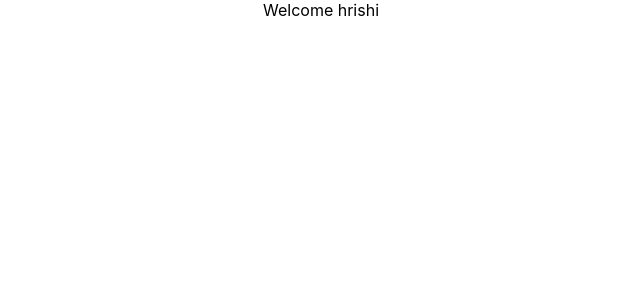
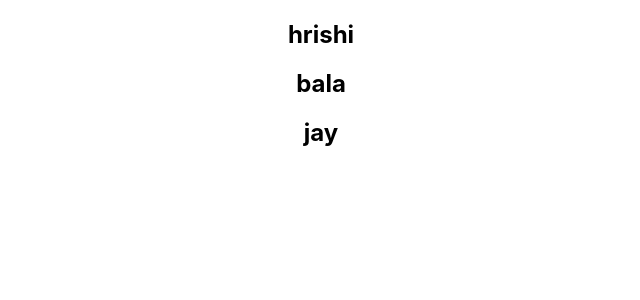
Before and after one commit to hrishi123-cpu/react-practice, a React (Create React App) app: page / in a window 1280 px wide. Shown: the top 300 px of the page, without its empty margins (319-959 px from the left). Built offline with nearby package versions, Linux system fonts and the light colour scheme.

Commit message:
List rendering - namelist.js

```diff
--- a/src/App.js
+++ b/src/App.js
@@ -10,6 +10,7 @@
 import EventBind from './components/EventBind';
 import ParentComponent from './components/ParentComponent';
 import UserGreeting from './components/UserGreeting';
+import Namelist from './components/Namelist';
 
 
 class App extends Component{
@@ -39,7 +40,8 @@
       <ClassClick></ClassClick> */}
       {/* <EventBind></EventBind> */}
       {/* <ParentComponent></ParentComponent> */}
-      <UserGreeting></UserGreeting>
+      {/* <UserGreeting></UserGreeting> */}
+      <Namelist></Namelist>
 
 
     </div>
--- /dev/null
+++ b/src/components/Namelist.js
@@ -0,0 +1,19 @@
+import React from 'react'
+
+function Namelist() {
+    const names =['hrishi','bala','jay']
+    const namelist = names.map(name => <h2>{name}</h2>)
+    return (
+        <div>
+            {
+             namelist
+            }
+            {/* <h2>{names[0]}</h2>
+            <h2>{names[1]}</h2>
+            <h2>{names[2]}</h2> */}
+
+        </div>
+    )
+}
+
+export default Namelist
```
